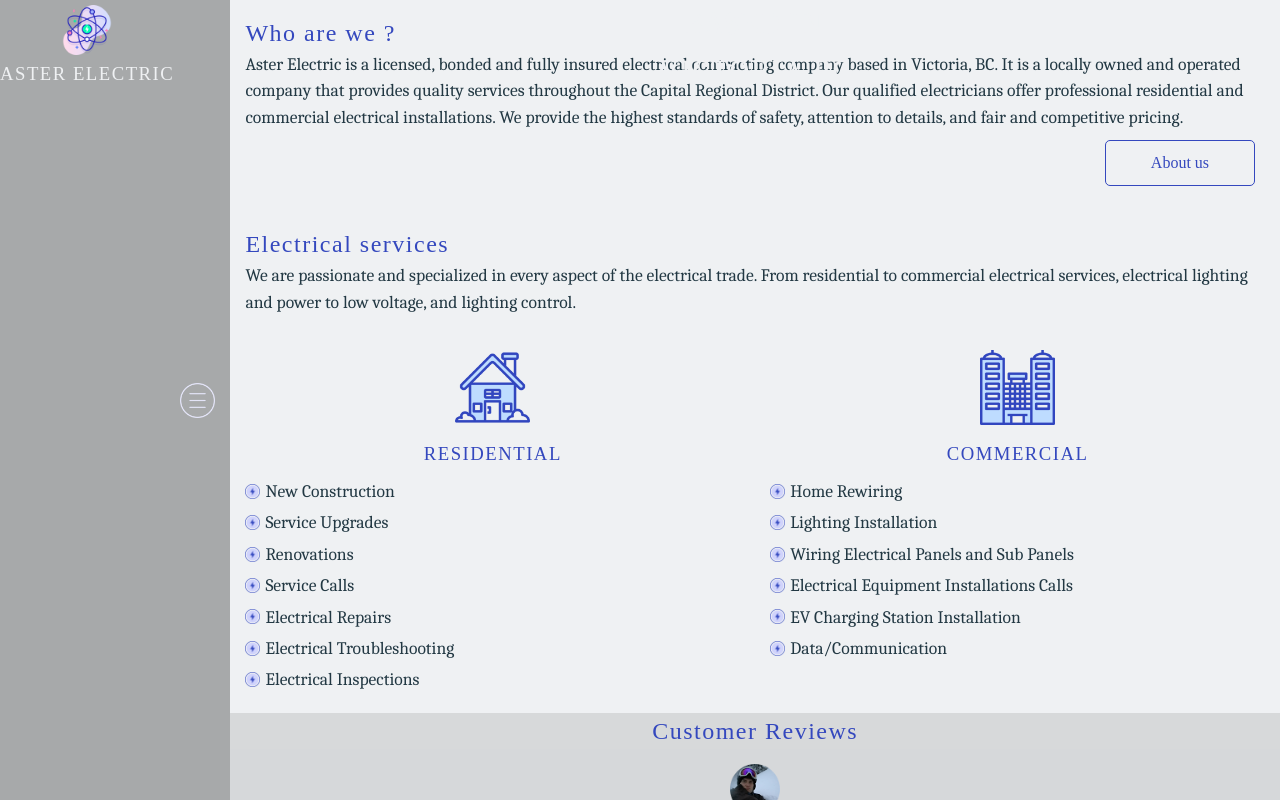
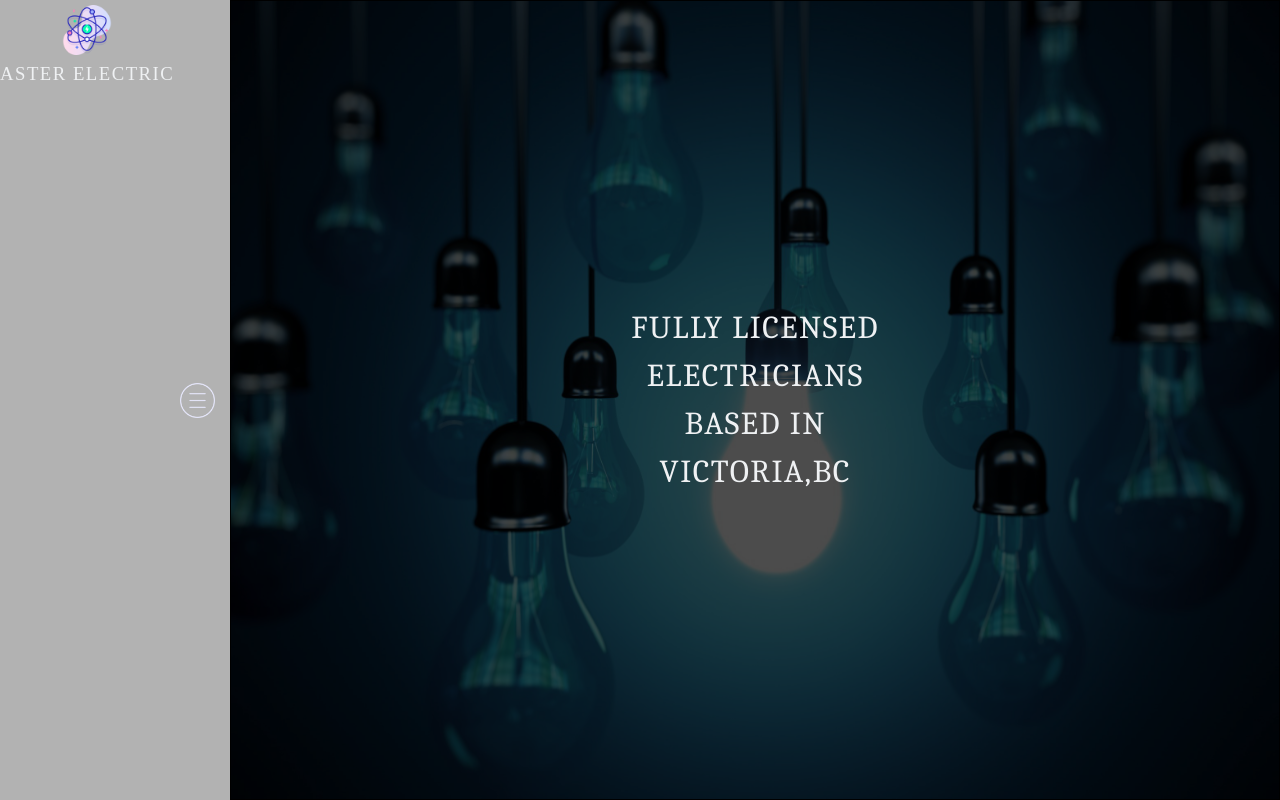
Before and after one commit to NazimLeulmi/aster-electric, a Next.js app: page / in a window 1280 px wide. Built offline with nearby package versions, Linux system fonts and the light colour scheme; a web font is replaced by a local one.

Commit message:
minor UI changes

```diff
--- a/pages/components/hero.js
+++ b/pages/components/hero.js
@@ -5,7 +5,7 @@ export default function Hero() {
       <div className={styles.overlay} />
       <h1 className={styles.headerOne}>
         FULLY LICENSED ELECTRICIANS BASED IN VICTORIA,BC
-          </h1>
+      </h1>
       <img src="/bulb.jpg" alt="light bulb art" className={styles.img} />
     </div >
   );
--- a/pages/components/service.js
+++ /dev/null
@@ -1,9 +0,0 @@
-import styles from "../styles/service.module.css"
-export default function Service({ service }) {
-	return (
-		<div className={styles.serviceContainer}>
-			<img src="/thunder.png" className={styles.serviceLogo} />
-			<h4 className={styles.service}>{service}</h4>
-		</div>
-	);
-}
--- a/pages/components/services.js
+++ b/pages/components/services.js
@@ -1,5 +1,4 @@
 import styles from "../styles/services.module.css"
-import Service from "./service";
 export const residential = [
 	"New Construction", "Service Upgrades",
 	"Renovations", "Service Calls",
@@ -20,7 +19,11 @@ export default function Services() {
 				<img src="/house.png" alt="Residential Services" className={styles.servicesImg} />
 				<h3 className={styles.servicesHeader}>RESIDENTIAL</h3>
 				{residential.map((service) => {
-					return <Service service={service} key={service} />
+					return (
+						<h4 key={service} className={styles.service}>
+							{service}
+						</h4>
+					)
 				})}
 			</div>
 			{/* Section 3.2 : Commercial services*/}
@@ -28,7 +31,11 @@ export default function Services() {
 				<img src="/building.png" alt="Commercial Services" className={styles.servicesImg} />
 				<h3 className={styles.servicesHeader}>COMMERCIAL</h3>
 				{commercial.map((service) => {
-					return <Service service={service} key={service} />
+					return (
+						<h4 key={service} className={styles.service}>
+							{service}
+						</h4>
+					)
 				})}
 			</div>
 		</div>
--- a/pages/styles/hero.module.css
+++ b/pages/styles/hero.module.css
@@ -1,6 +1,11 @@
 .imgContainer{
     position:relative;
+    display:flex;
+    flex-direction: column;
+    border:1px solid black;
     height:300px;
+    min-height:100%;
+    min-width:100%;
 }
 .img{
     width:100%;
@@ -13,7 +18,7 @@
     z-index:1;
     width:100%;
     height:100%;
-    background-color: rgba(0,0,0,.45);
+    background-color: rgba(0,0,0,.7);
 }
 .headerOne{
     font-family: Caladea;
--- a/pages/styles/index.module.css
+++ b/pages/styles/index.module.css
@@ -1,13 +1,13 @@
 .layout {
-  position:relative;
-  background-color:#eff1f3;
+  /* background-color:#eff1f3; */
   width:100%;
   display:flex;
   flex-direction: column;
 }
 .container{
-  composes: layout;
-  flex-direction: column !important;
+  position:relative;
+  display:flex;
+  flex-direction: column;
 }
 @media only screen and (min-width: 850px) {
   .layout {
--- a/pages/styles/intro.module.css
+++ b/pages/styles/intro.module.css
@@ -3,6 +3,7 @@
     display:flex;
     flex-direction: column;
     padding:15px;
+    align-items: center;
 }
 .aboutHeader {
   color:#3448BE;
@@ -14,18 +15,21 @@
   color:#223843;
   font-family: Caladea;
   font-size:1.1em;
+  text-align: center;
+  width:90%;
+  max-width:650px;
+  margin:5px;
 }
 .aboutLink {
   text-decoration: none;
+  font-family: Montserrat;
   border:1px solid #3448BE;
+  border-radius:5px;
   color:#3448BE;
-  font-family: Montserrat;
   width:150px;
   display:flex;
   justify-content: center;
   align-items:center;
   padding:10px;
-  align-self:flex-end;
-  border-radius:5px;
   margin:10px;
 }
--- a/pages/styles/service.module.css
+++ /dev/null
@@ -1,15 +0,0 @@
-.serviceContainer{
-  display:flex;
-  margin-bottom:5px;
-  align-items: center;
-}
-.serviceLogo{
-  width:15px;
-  margin-right:5px;
-}
-.service {
-  font-family: Caladea;
-  font-weight:300;
-  font-size: 1.1em;
-  color:#223843;
-}
--- a/pages/styles/services.module.css
+++ b/pages/styles/services.module.css
@@ -1,6 +1,5 @@
 .servicesContainer  {
     composes: aboutContainer from "./intro.module.css";
-    background-color:#eff1f3;
     flex:1;
 }
 .servicesIntro  {
@@ -11,6 +10,8 @@
     align-self:center;
     margin:10px;
     color:#223843;
+    border-bottom: 1px solid #3448BE;
+    text-align: center;
 }
 .servicesImg{
     width:75px;
@@ -27,3 +28,9 @@
     flex-direction: row;
   }
 }
+.service {
+  font-family: Caladea;
+  font-weight:300;
+  font-size: 1.1em;
+  color:#223843;
+}
```
Also changed, not shown: 1 other file (tests, documents, lock files or other folders).
